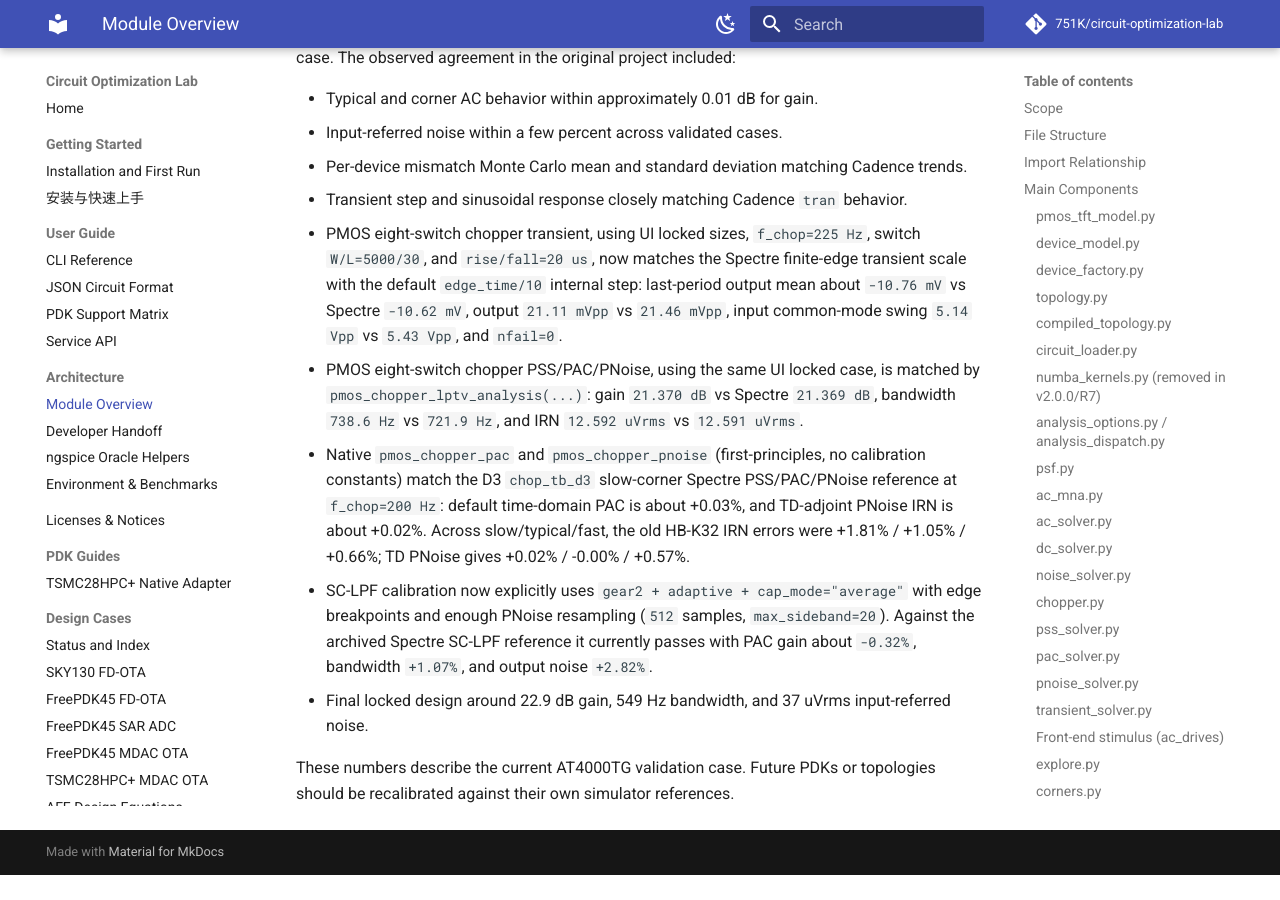
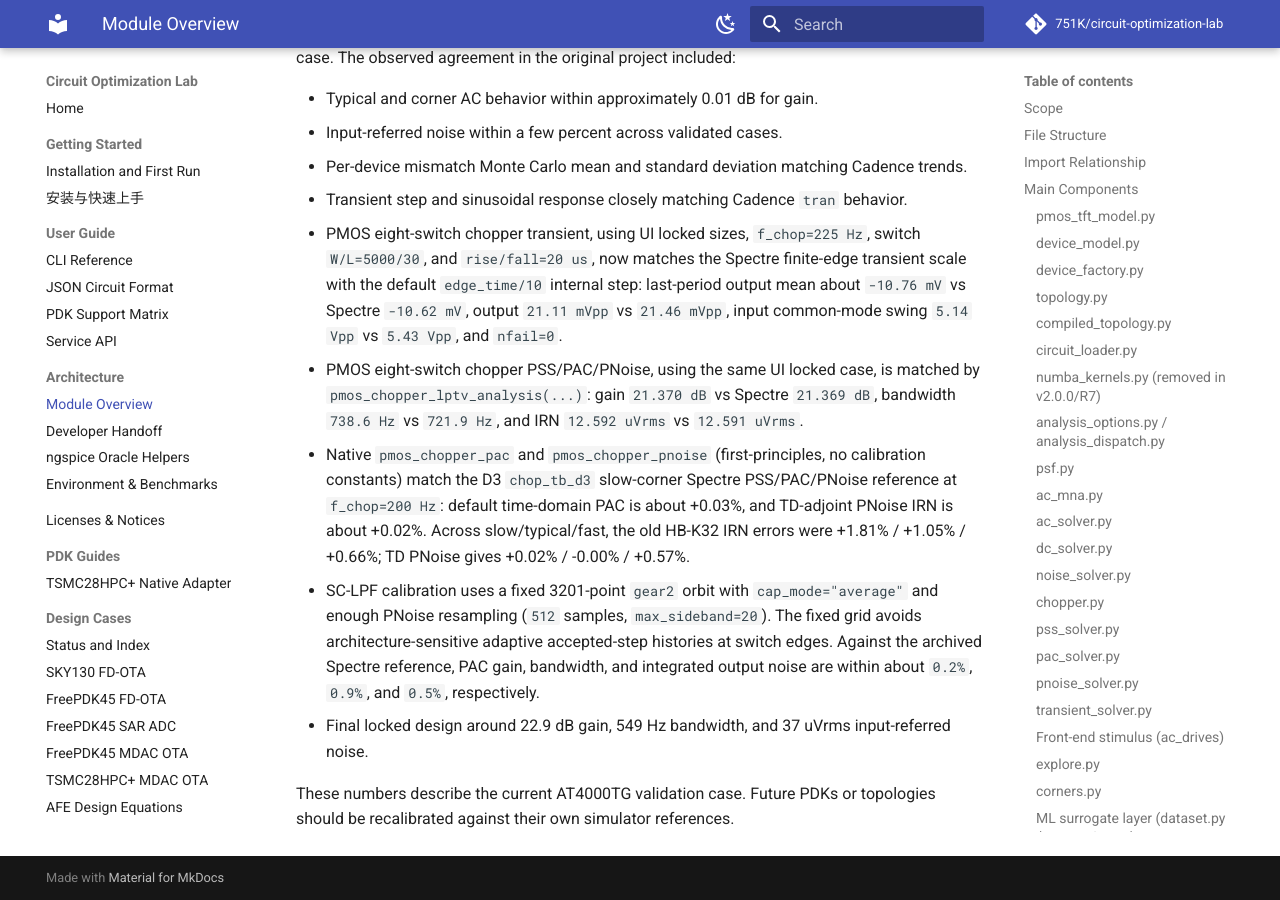
Before and after one commit to 751K/circuit-optimization-lab, an MkDocs documentation site: the page built from docs/module_overview.md, in a window 1280 px wide and 900 px high, scrolled down 27121 px. Built offline with MkDocs 1.6.1 and Material for MkDocs 9.7.7, drawn with Linux system fonts in a browser that asks for light colours; comment, search, counter and statistics services are not loaded; before the commit the page ends 27996 px from its top, so only the background shows below that.

Commit message:
Stabilize SC-LPF calibration across platforms

```diff
--- a/docs/module_overview.md
+++ b/docs/module_overview.md
@@ -1072,11 +1072,12 @@ The current solver stack was calibrated against Cadence Spectre 24.1 for the AT4
   +0.03%, and TD-adjoint PNoise IRN is about +0.02%. Across slow/typical/fast,
   the old HB-K32 IRN errors were +1.81% / +1.05% / +0.66%; TD PNoise gives
   +0.02% / -0.00% / +0.57%.
-- SC-LPF calibration now explicitly uses `gear2 + adaptive + cap_mode="average"`
-  with edge breakpoints and enough PNoise resampling (`512` samples,
-  `max_sideband=20`). Against the archived Spectre SC-LPF reference it currently
-  passes with PAC gain about `-0.32%`, bandwidth `+1.07%`, and output noise
-  `+2.82%`.
+- SC-LPF calibration uses a fixed 3201-point `gear2` orbit with
+  `cap_mode="average"` and enough PNoise resampling (`512` samples,
+  `max_sideband=20`). The fixed grid avoids architecture-sensitive adaptive
+  accepted-step histories at switch edges. Against the archived Spectre
+  reference, PAC gain, bandwidth, and integrated output noise are within about
+  `0.2%`, `0.9%`, and `0.5%`, respectively.
 - Final locked design around 22.9 dB gain, 549 Hz bandwidth, and 37 uVrms
   input-referred noise.
 
```
Also changed, not shown: CHANGELOG.md (+13 -0 lines), calibration/README.md (+4 -2 lines), docs/module_overview_zh.md (+5 -4 lines), 4 other files.
